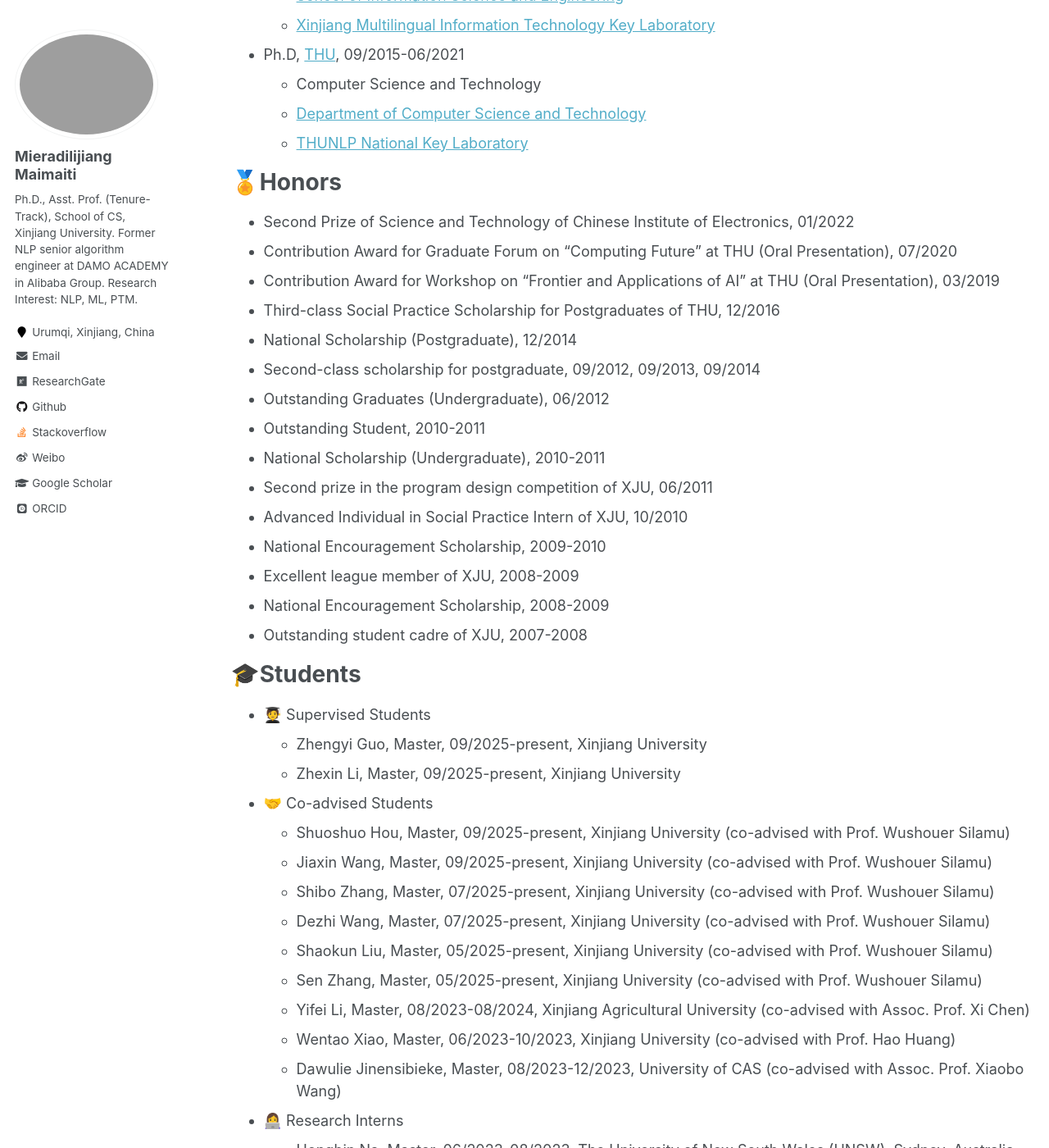
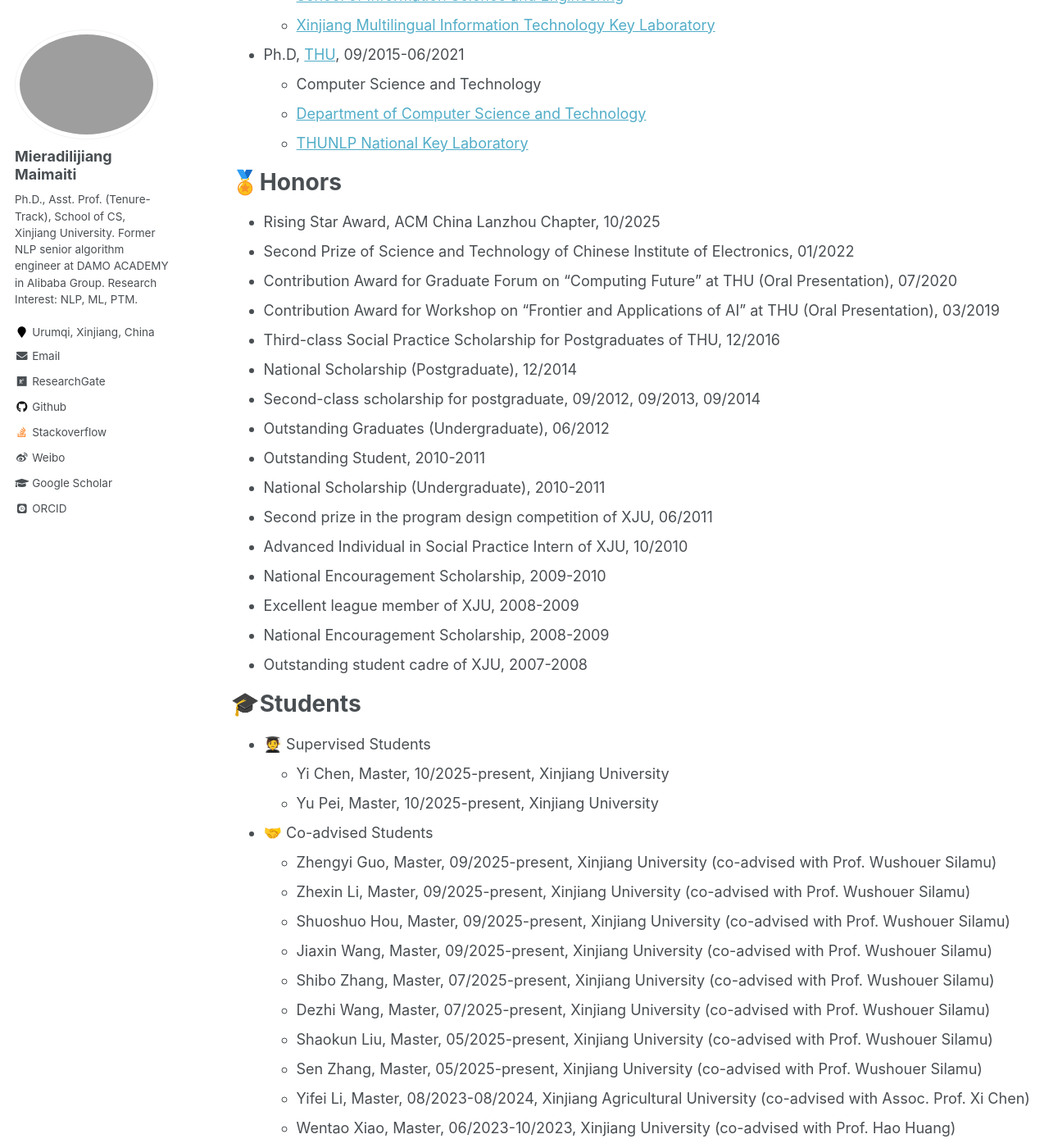
Before and after one commit to miradel51/miradel51.github.io, a Jekyll site: the page built from _pages/cv.md, in a window 1280 px wide and 1400 px high, scrolled down 660 px. Shown: the whole window at 82% size. Built offline with Jekyll 4.4.1, drawn with Linux system fonts in a browser that asks for light colours; some web fonts are replaced.

Commit message:
Update cv.md
added two students who are supervised by my own

```diff
--- a/_pages/cv.md
+++ b/_pages/cv.md
@@ -33,6 +33,7 @@ redirect_from:
 
 🏅Honors
 ======
+* Rising Star Award, ACM China Lanzhou Chapter, 10/2025
 * Second Prize of Science and Technology of Chinese Institute of Electronics, 01/2022
 * Contribution Award for Graduate Forum on "Computing Future" at THU (Oral Presentation), 07/2020
 * Contribution Award for Workshop on "Frontier and Applications of AI" at THU (Oral Presentation), 03/2019
@@ -55,10 +56,12 @@ redirect_from:
 🎓Students
 =======
 * 🧑‍🎓 Supervised Students
-  * Zhengyi Guo, Master, 09/2025-present, Xinjiang University
-  * Zhexin Li, Master, 09/2025-present, Xinjiang University
+  * Yi Chen, Master, 10/2025-present, Xinjiang University
+  * Yu Pei, Master, 10/2025-present, Xinjiang University
 
 * 🤝 Co-advised Students
+  * Zhengyi Guo, Master, 09/2025-present, Xinjiang University (co-advised with Prof. Wushouer Silamu)
+  * Zhexin Li, Master, 09/2025-present, Xinjiang University (co-advised with Prof. Wushouer Silamu)
   * Shuoshuo Hou, Master, 09/2025-present, Xinjiang University (co-advised with Prof. Wushouer Silamu)
   * Jiaxin Wang, Master, 09/2025-present, Xinjiang University (co-advised with Prof. Wushouer Silamu)
   * Shibo Zhang, Master, 07/2025-present, Xinjiang University (co-advised with Prof. Wushouer Silamu)
```
